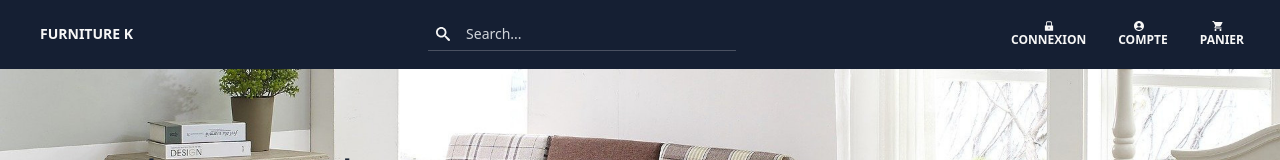
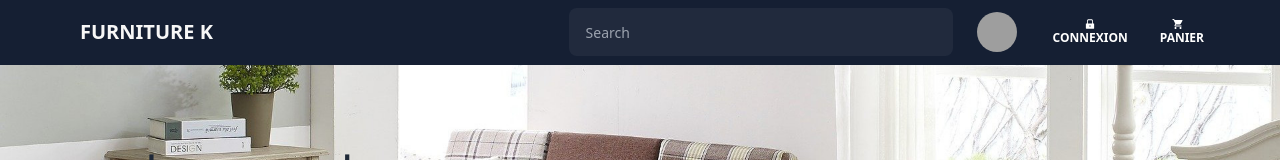
Before and after one commit to Furniture-King/Front-end, a Next.js app: page / in a window 1280 px wide. Shown: the top 160 px of the page. Built offline with nearby package versions, Linux system fonts and the light colour scheme; grey boxes are pictures that could not be loaded.

Commit message:
home: responsive & test new navbar

```diff
--- a/components/misc_func/StarGenerator.js
+++ b/components/misc_func/StarGenerator.js
@@ -56,8 +56,6 @@ const starsTransform = (stars) => {
           <RiStarFill />
         </div>
       )
-    default:
-      console.log(`Sorry, we are out of all!!.`)
   }
 }
 
--- /dev/null
+++ b/components/navBar2/index.js
@@ -0,0 +1,51 @@
+import React from 'react'
+import Link from 'next/link'
+
+import { ImSearch } from 'react-icons/im'
+import { AiFillLock } from 'react-icons/ai'
+import { MdAccountCircle, MdShoppingCart } from 'react-icons/md'
+
+const NavBar2 = () => {
+  return (
+    <div className="navbar flex-col md:flex-row justify-center shadow-lg bg-color-bg-darkBlue text-neutral-content px-16">
+      <div className="flex-1 hidden px-2 mx-2 lg:flex">
+        <Link href="/">
+          <a className="text-xl font-bold leading-relaxed inline-block mr-4 py-2 whitespace-nowrap uppercase text-color-font-white">
+            Furniture K
+          </a>
+        </Link>
+      </div>
+
+      <div className="form-control">
+        <input
+          type="text"
+          placeholder="Search"
+          className="input input-ghost w-96"
+        />
+      </div>
+      <div className="flex mt-5 md:mt-0">
+        <div className="avatar mx-5">
+          <div className="rounded-full w-10 h-10 m-1">
+            <img src="https://i.pravatar.cc/500?img=32" />
+          </div>
+        </div>
+        <a
+          className="px-3 py-2 flex flex-col items-center text-xs uppercase font-bold leading-snug hover:opacity-75"
+          href="#"
+        >
+          <AiFillLock />
+          <span>Connexion</span>
+        </a>
+        <a
+          className="px-3 py-2 flex flex-col items-center text-xs uppercase font-bold leading-snug hover:opacity-75"
+          href="#"
+        >
+          <MdShoppingCart />
+          <span className="ml-2">Panier</span>
+        </a>
+      </div>
+    </div>
+  )
+}
+
+export default NavBar2
--- a/components/navbar/index.js
+++ b/components/navbar/index.js
@@ -1,4 +1,5 @@
 import React from 'react'
+import Link from 'next/link'
 
 // ICONS
 import { ImSearch } from 'react-icons/im'
@@ -7,17 +8,15 @@ import { MdAccountCircle, MdShoppingCart } from 'react-icons/md'
 
 const NavBar = () => {
   return (
-    <nav className="relative flex flex-wrap items-center justify-between px-2 py-3 bg-color-bg-darkBlue">
+    <nav className="relative flex flex-wrap items-center justify-between px-2 py-3 bg-color-bg-darkBlue  ">
       <div className="container px-4 mx-auto flex flex-wrap items-center justify-between ">
         <div className="w-full relative flex justify-between lg:w-auto  px-4 lg:static lg:block lg:justify-start">
-          <a
-            className="text-sm font-bold leading-relaxed inline-block mr-4 py-2 whitespace-nowrap uppercase text-color-font-white"
-            href="#"
-          >
-            Furniture K
-          </a>
+          <Link href="/">
+            <a className="text-sm font-bold leading-relaxed inline-block mr-4 py-2 whitespace-nowrap uppercase text-color-font-white">
+              Furniture K
+            </a>
+          </Link>
         </div>
-
         <div className="relative flex  sm:w-7/12 lg:w-1/4 flex-wrap text-color-font-white border-b border-opacity-25">
           <div className="flex mr-2">
             <span className="font-normal leading-snug flex text-center white-space-no-wrap text-sm bg-color-bg-darkBlue items-center pl-2 py-1 border-r-0 placeholder-gray-300">
--- a/components/newsSections/index.js
+++ b/components/newsSections/index.js
@@ -5,14 +5,28 @@ import Link from 'next/link'
 import StarGenerator from '../misc_func/StarGenerator'
 import tempDB from '../tempDB/myTestDB'
 
+import { AiOutlineHeart } from 'react-icons/ai'
+import { BsBoxSeam } from 'react-icons/bs'
+import { MdShoppingCart } from 'react-icons/md'
+
 const RandomProduct = () => {
   let random = Math.floor(Math.random() * tempDB.chaise.products.length) + 1
   const result = tempDB.chaise.products[random - 1]
   return result
 }
 
+const wishClick = (e) => {
+  e.preventDefault()
+  console.log('ajouter à la wish list!')
+}
+const cartClick = (e) => {
+  e.preventDefault()
+  console.log('ajouter au panier!')
+}
+
 const BigCard = (props) => {
   const [product, setProducts] = useState([])
+  const [isShown, setIsShown] = useState(false)
 
   useEffect(() => {
     setProducts(() => RandomProduct())
@@ -21,8 +35,32 @@ const BigCard = (props) => {
   const { href } = props
   return (
     <Link href={href} passHref>
-      <a className="card text-center shadow-xl hover:shadow-md font-poiretOne h-full">
-        <img src={product.src} className="pt-10" />
+      <a
+        className="card text-center shadow-xl hover:shadow-md font-poiretOne h-full"
+        onMouseEnter={() => setIsShown(true)}
+        onMouseLeave={() => setIsShown(false)}
+      >
+        {isShown ? (
+          <div>
+            <div
+              className="absolute top-4 left-5 hover:text-red-600"
+              onClick={wishClick}
+            >
+              <AiOutlineHeart size={20} />
+            </div>
+            <BsBoxSeam size={20} className="absolute top-12 left-5 " />
+            <MdShoppingCart
+              size={20}
+              className="absolute top-20 left-5 hover:text-green-600"
+              onClick={cartClick}
+            />
+          </div>
+        ) : null}
+        {isShown ? (
+          <img src={product.otherSrc[0]} className="pt-10" />
+        ) : (
+          <img src={product.src} className="pt-10" />
+        )}
         <div className="card-body p-5 justify-between">
           <div className="card-title text-4xl">{product.title}</div>
           <p className="font-raleway text-justify">{product.text}</p>
--- a/pages/index.js
+++ b/pages/index.js
@@ -1,5 +1,6 @@
 import Head from 'next/head'
 
+import NavBar2 from '../components/navBar2'
 import NavBar from '../components/navbar'
 import Carousel from '../components/carousel'
 import ProductNavBar from '../components/productNavBar'
@@ -18,7 +19,7 @@ export default function Home() {
         <title>Furniture King Web Store</title>
         <link rel="icon" href="/favicon.ico" />
       </Head>
-      <NavBar />
+      <NavBar2 />
       <Carousel />
       <ProductNavBar />
       <MainTitle text="News & Tendances" />
```
